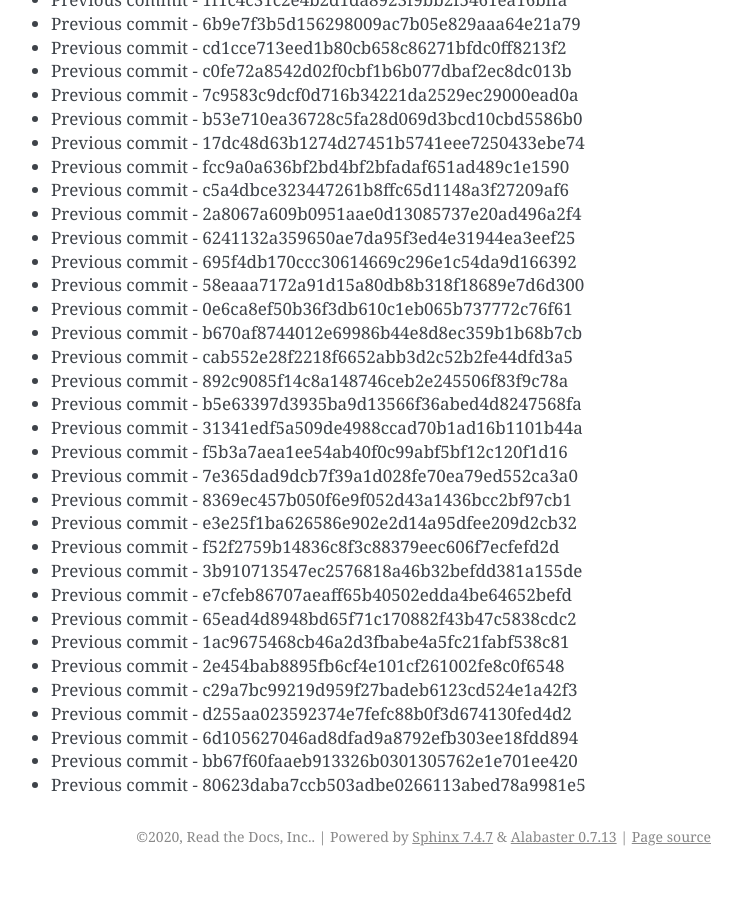
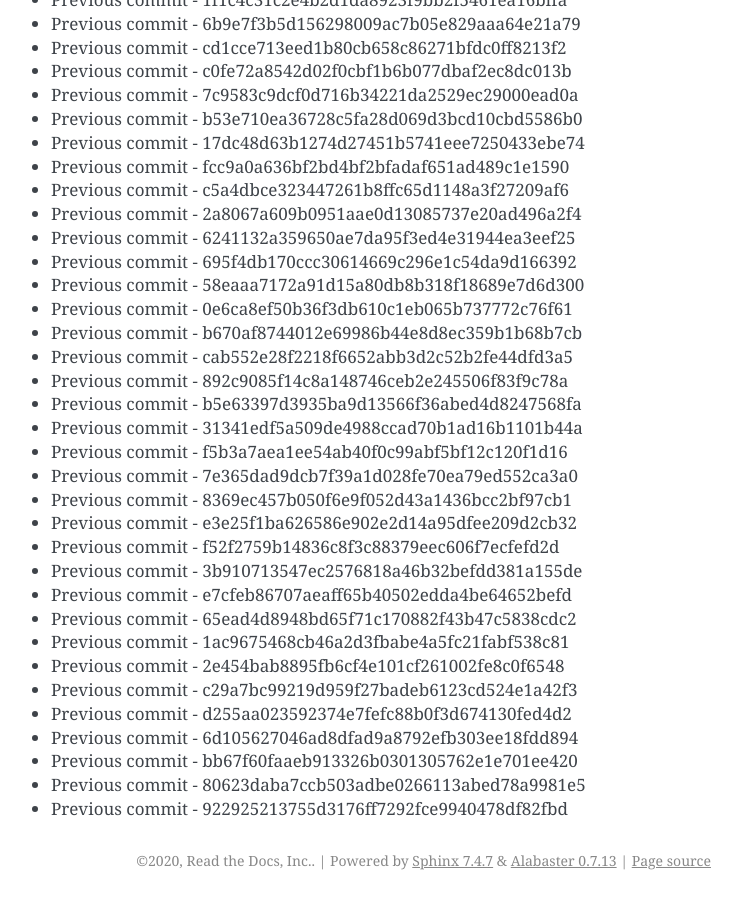
Before and after one commit to readthedocs/rtd-git-stresstest, a Sphinx documentation site: the page built from docs/updates.rst, in a window 1280 px wide and 900 px high, scrolled down 98199 px. Shown: the whole window, without its empty margins (399-1141 px from the left). Built offline with Sphinx 7.4.7, drawn with Linux system fonts in a browser that asks for light colours; before the commit the page ends 99075 px from its top, so only the background shows below that.

Commit message:
Generating commit from previous: 922925213755d3176ff7292fce9940478df82fbd

```diff
--- a/docs/updates.rst
+++ b/docs/updates.rst
@@ -4158,3 +4158,4 @@ It can be tested for any performance characteristics.
 * Previous commit - 6d105627046ad8dfad9a8792efb303ee18fdd894
 * Previous commit - bb67f60faaeb913326b0301305762e1e701ee420
 * Previous commit - 80623daba7ccb503adbe0266113abed78a9981e5
+* Previous commit - 922925213755d3176ff7292fce9940478df82fbd
```
